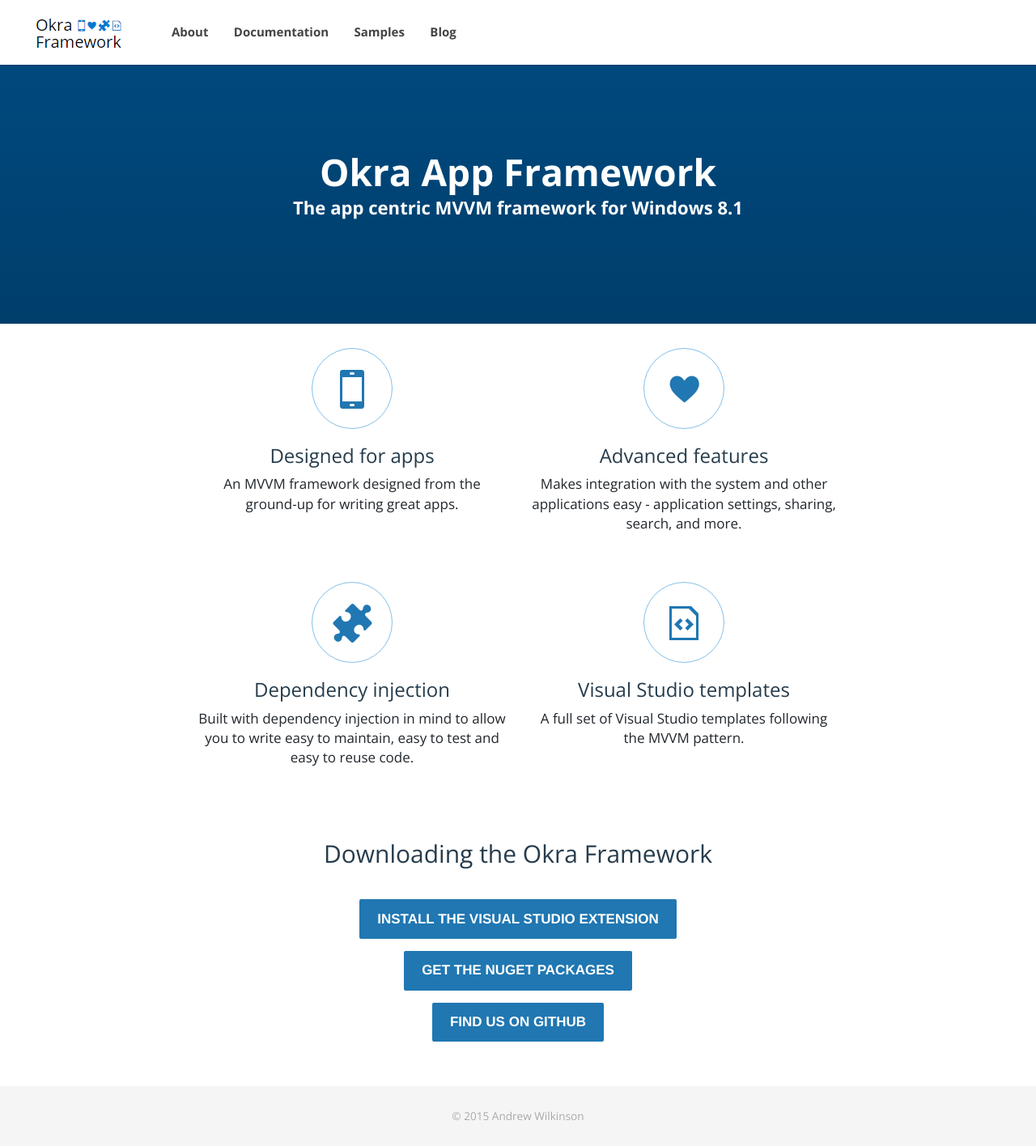
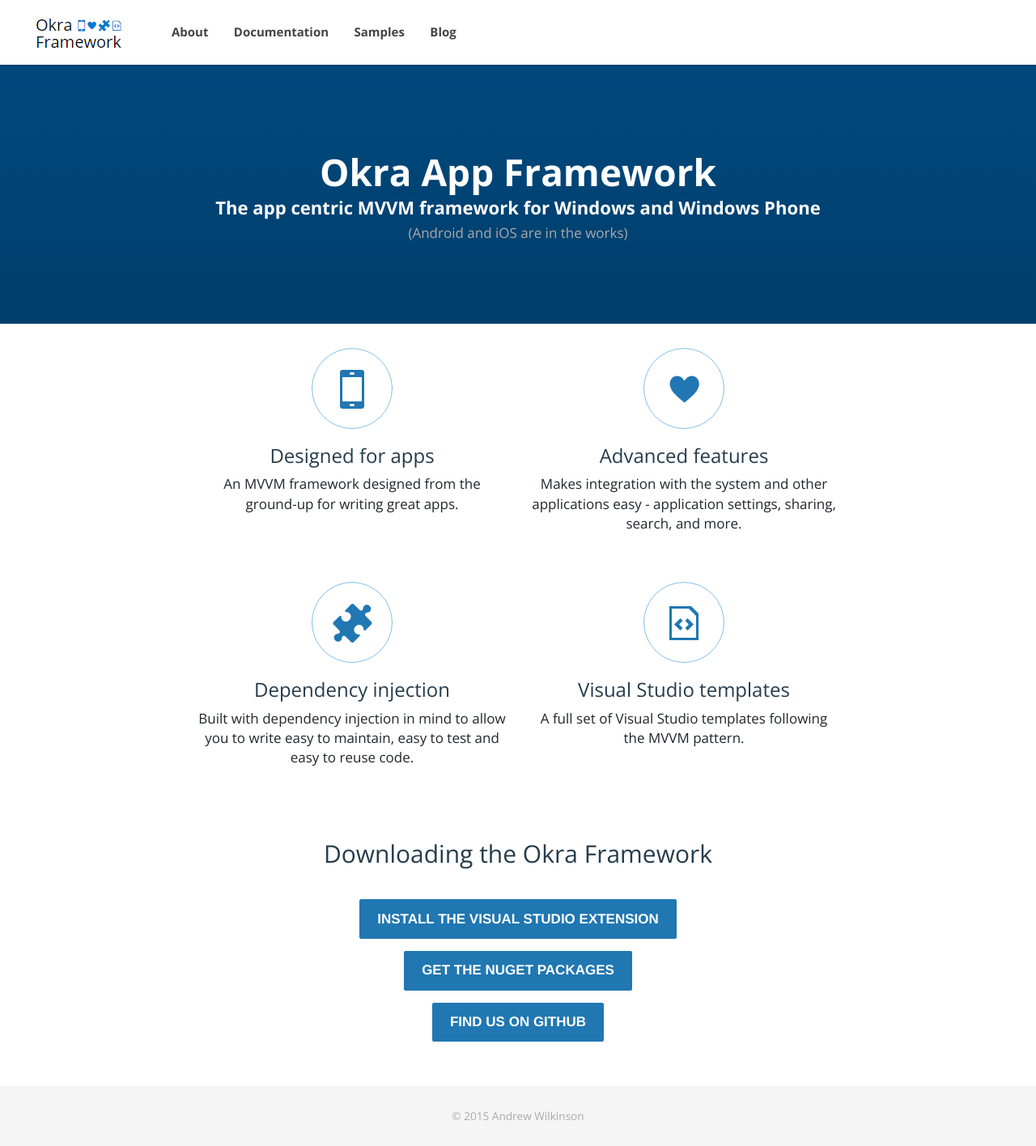
Before and after one commit to OkraFramework/OkraFramework.github.io, a Jekyll site: the page built from index.html, in a window 1280 px wide. Shown: the whole page at 81% size. Built offline with Jekyll 4.4.1, drawn with Linux system fonts in a browser that asks for light colours; nearby versions of some CDN libraries.

Commit message:
Add information & blog post about release of Windows Phone 8.1 support.

```diff
--- a/_config.yml
+++ b/_config.yml
@@ -2,7 +2,7 @@
 
 global:
   title:     "Okra App Framework"
-  subtitle:  "The app centric MVVM framework for Windows 8.1"
+  subtitle:  "The app centric MVVM framework for Windows and Windows Phone"
 
   # Google Fonts
   # eg. 'Droid+Sans:400,700|Droid+Serif:400,700'
--- a/_sass/_base.scss
+++ b/_sass/_base.scss
@@ -159,6 +159,11 @@
         font-size: 1.3em;
     }
 
+    h4 {
+        font-size: 1.0em;
+        color: #aaa;
+    }
+
     h1, h3 {
         color: #fff;
         margin: 0;
--- a/index.html
+++ b/index.html
@@ -6,7 +6,8 @@
     <section>
         <div class="container">
             <h1>{{ site.global.title }}</h1>
-            {% if site.global.subtitle %}<h3>{{ site.global.subtitle }}</h3>{% endif %}
+            <h3>The app centric MVVM framework for Windows and Windows Phone</h3>
+            <h4>(Android and iOS are in the works)</h4>
         </div>
     </section>
 </div>
```
Also changed, not shown: blog/_posts/2015-06-29-okra_v1_1.md (added, +46 -0 lines).
